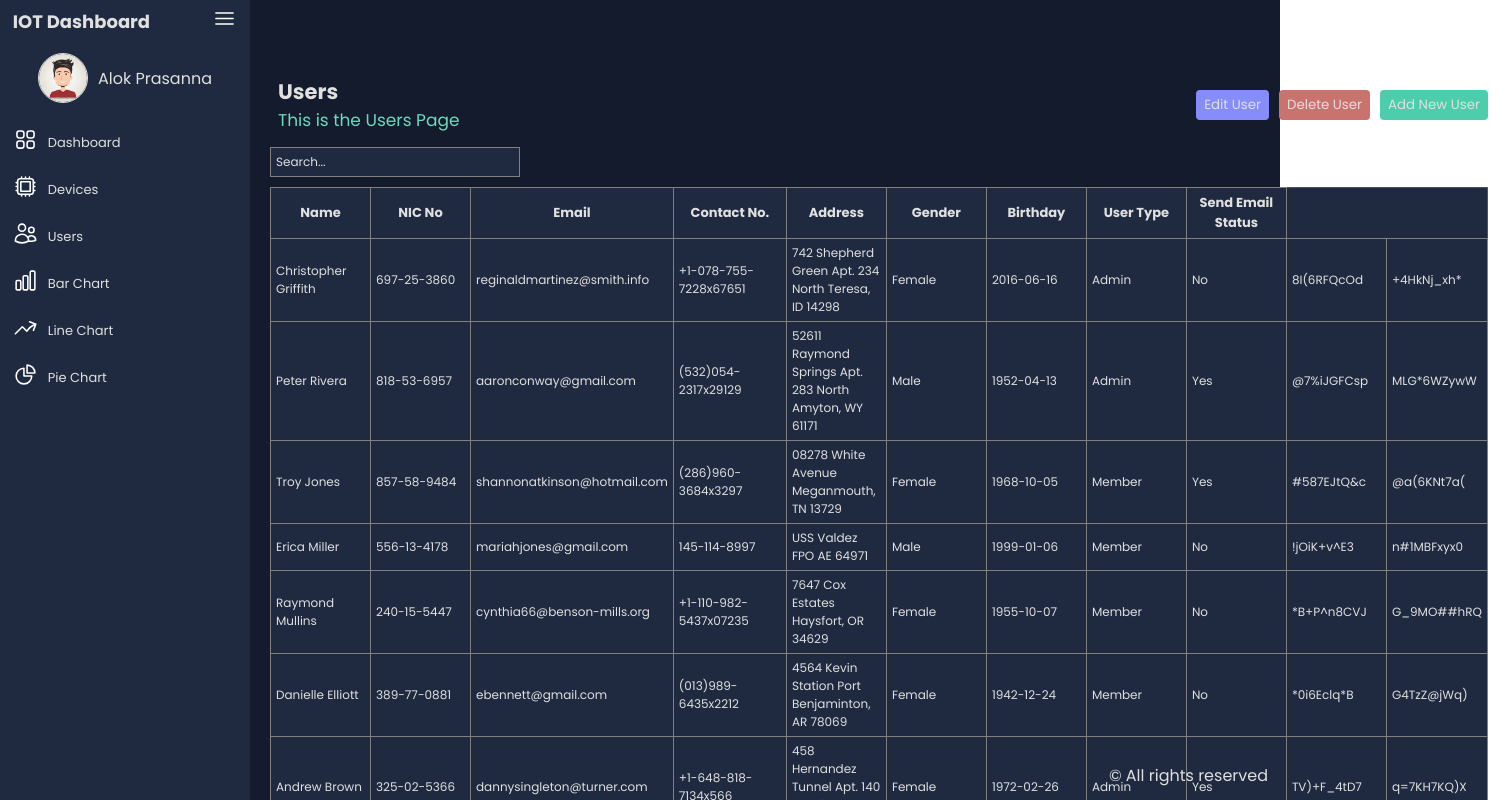
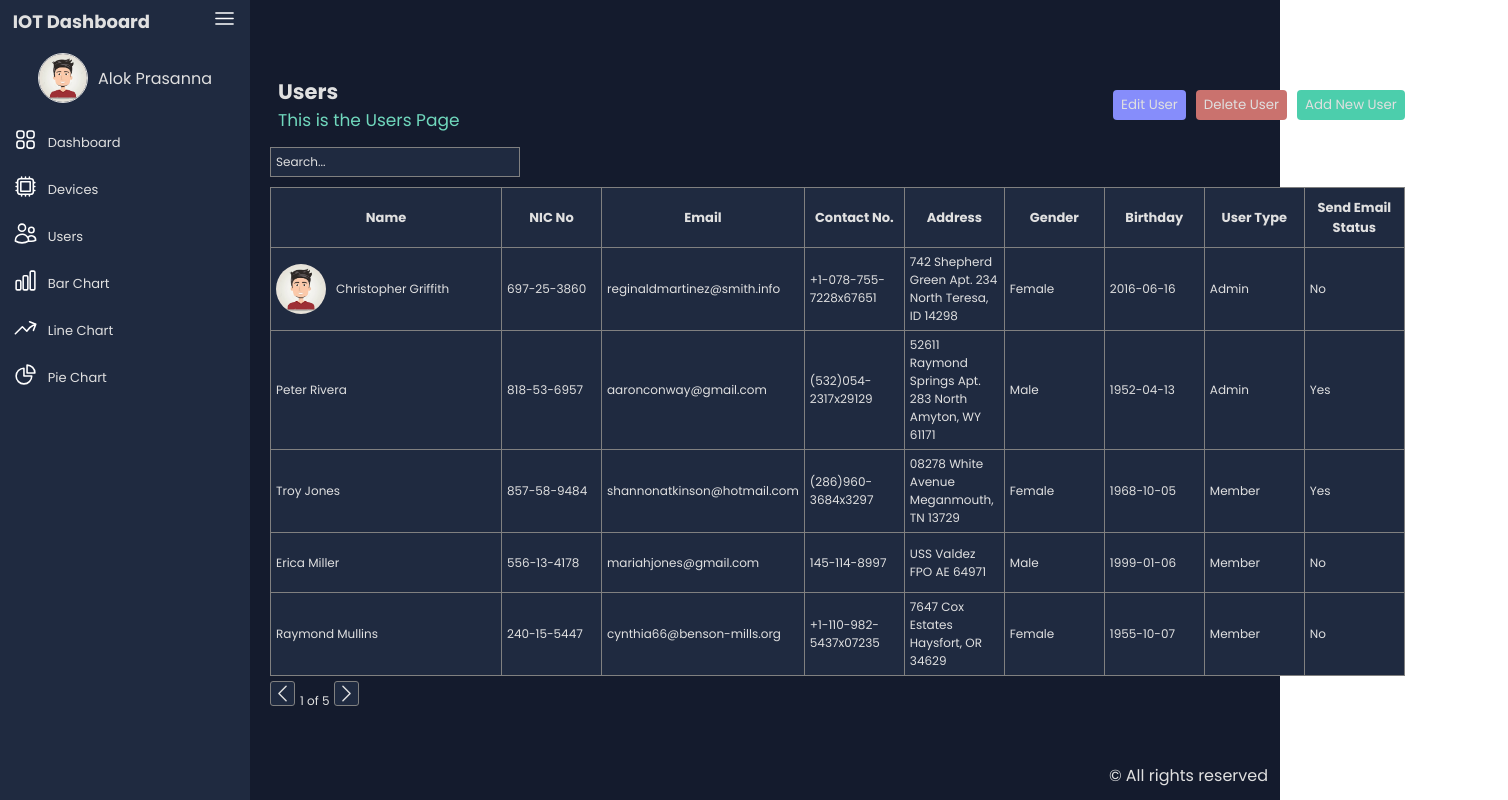
Before and after one commit to AlokPrasanna/IOT_dashboard-frontend, a React (Vite) app: page /users in a window 1280 px wide. Shown: the top 800 px of the page, 1508 px wide, since content can reach past the window. Built offline with nearby package versions, Linux system fonts and the light colour scheme.

Commit message:
Edited Table component

```diff
--- a/src/components/atoms/Table/Table.tsx
+++ b/src/components/atoms/Table/Table.tsx
@@ -37,7 +37,7 @@ const Headers: React.FC<{ columns: Column[], onSort: (accessKey: string) => void
                                             </svg>
                                         )}
                                         onclick={() => handleSortClick(column.accessKey)}
-                                        style={{ cursor: 'pointer' , color:theme === "dark" ? "white" : "black" ,  width:"15px" , background:"none" , border:"none" , marginLeft: "10px"  }}
+                                        style={{ cursor: 'pointer', color: theme === "dark" ? "white" : "black", width: "15px", background: "none", border: "none", marginLeft: "10px" }}
                                     />
                                 ) : (
                                     <Icon
@@ -47,7 +47,7 @@ const Headers: React.FC<{ columns: Column[], onSort: (accessKey: string) => void
                                             </svg>
                                         )}
                                         onclick={() => handleSortClick(column.accessKey)}
-                                        style={{ cursor: 'pointer' , color:theme === "dark" ? "white" : "black" ,  width:"15px" , background:"none" , border:"none", marginLeft: "10px"  }}
+                                        style={{ cursor: 'pointer', color: theme === "dark" ? "white" : "black", width: "15px", background: "none", border: "none", marginLeft: "10px" }}
                                     />
                                 )
                             )}
@@ -59,7 +59,14 @@ const Headers: React.FC<{ columns: Column[], onSort: (accessKey: string) => void
     );
 }
 
-const SortingData: React.FC<{ data: Record<string, any>[], sortBy: string, sortOrder: 'asc' | 'desc' ,onRowClick: (rowData: Record<string, any> , rowIndex: number ) => void, selectedRowIndex: number | null  }> = ({ data, sortBy, sortOrder , onRowClick , selectedRowIndex }) => {
+const SortingData: React.FC<{
+    data: Record<string, any>[],
+    sortBy: string,
+    sortOrder: 'asc' | 'desc',
+    onRowClick: (rowData: Record<string, any>, rowIndex: number) => void,
+    selectedRowIndex: number | null,
+    columns: Column[]
+}> = ({ data, sortBy, sortOrder, onRowClick, selectedRowIndex, columns }) => {
     const sortedData = [...data];
 
     sortedData.sort((a, b) => {
@@ -80,23 +87,40 @@ const SortingData: React.FC<{ data: Record<string, any>[], sortBy: string, sortO
     return (
         <tbody>
             {sortedData.length > 0 ? sortedData.map((row, rowIndex) => (
-                <tr className={`table-tr ${selectedRowIndex === rowIndex ? 'selected-row' : ''}`} key={rowIndex} onClick={() => onRowClick(row , rowIndex)}>
-                    {Object.values(row).map((value, colIndex) => (
-                        <td className='table-cell table-td' key={colIndex}>{value}</td>
-                    ))}
+                <tr
+                    className={`table-tr ${selectedRowIndex === rowIndex ? 'selected-row' : ''}`}
+                    key={rowIndex}
+                    onClick={() => onRowClick(row, rowIndex)}
+                >
+                    {columns.map((column, colIndex) => {
+                        const cellContent = row[column.accessKey];
+                        return (
+                            <td className='table-cell table-td' key={colIndex}>
+                                {column.accessKey === 'fullName' ? (
+                                    <span className='' style={{display:"flex", alignItems:"center" , width:`${column.accessKey === "fullName"?"220px":"auto"}`}} dangerouslySetInnerHTML={{ __html: cellContent.replace(/<img/g, '<img class="table-img"') }} />
+                                ) : (
+                                    cellContent
+                                )}
+                            </td>
+                        );
+                    })}
                 </tr>
-            )): <td className='not-data table-tr'>Data Not Found!</td>}
+            )) : (
+                <tr>
+                    <td className='not-data table-tr' colSpan={columns.length}>Data Not Found!</td>
+                </tr>
+            )}
         </tbody>
     );
 }
 
-const Table: React.FC<TableDataProps> = ({ columns, data , onRowSelect }) => {
+const Table: React.FC<TableDataProps> = ({ columns, data, onRowSelect }) => {
     const { colors } = useTheme();
     const [sortBy, setSortBy] = useState<string>('');
     const [sortOrder, setSortOrder] = useState<'asc' | 'desc'>('asc');
     const [searchTerm, setSearchTerm] = useState<string>('');
     const [currentPage, setCurrentPage] = useState<number>(1);
-    const [itemsPerPage, setItemsPerPage] = useState<number>(10);
+    const [itemsPerPage, setItemsPerPage] = useState<number>(5);
     const [selectedRowIndex, setSelectedRowIndex] = useState<number | null>(null);
 
     const handleSort = (accessKey: string) => {
@@ -149,8 +173,8 @@ const Table: React.FC<TableDataProps> = ({ columns, data , onRowSelect }) => {
     }
 
     return (
-        <div style={{overflowX:"auto"}}>
-            <div style={{marginBottom:"4px" , marginTop:"10px"}}>
+        <div style={{ overflowX: "auto" }}>
+            <div style={{ marginBottom: "4px", marginTop: "10px" }}>
                 <input
                     type="text"
                     placeholder="Search..."
@@ -161,23 +185,19 @@ const Table: React.FC<TableDataProps> = ({ columns, data , onRowSelect }) => {
             </div>
             <table className='table'>
                 <Headers columns={columns} onSort={handleSort} sortBy={sortBy} sortOrder={sortOrder} />
-                <SortingData data={currentData} sortBy={sortBy} sortOrder={sortOrder} onRowClick={handleRowClick} selectedRowIndex={selectedRowIndex}/>
+                <SortingData data={currentData} sortBy={sortBy} sortOrder={sortOrder} onRowClick={handleRowClick} selectedRowIndex={selectedRowIndex} columns={columns} />
             </table>
             <div>
                 <button onClick={prevPage} disabled={currentPage === 1} className="pagination-btn">
-                        {
                     <svg xmlns="http://www.w3.org/2000/svg" viewBox="0 0 24 24" fill="currentColor" className="size-6">
                         <path fill-rule="evenodd" d="M7.72 12.53a.75.75 0 0 1 0-1.06l7.5-7.5a.75.75 0 1 1 1.06 1.06L9.31 12l6.97 6.97a.75.75 0 1 1-1.06 1.06l-7.5-7.5Z" clip-rule="evenodd" />
                     </svg>
-                        }
                 </button>
                 <span className="pagination-text">{currentPage} of {totalPages}</span>
                 <button onClick={nextPage} disabled={currentPage === totalPages} className="pagination-btn">
-                       {
                     <svg xmlns="http://www.w3.org/2000/svg" viewBox="0 0 24 24" fill="currentColor" className="size-6">
                         <path fill-rule="evenodd" d="M16.28 11.47a.75.75 0 0 1 0 1.06l-7.5 7.5a.75.75 0 0 1-1.06-1.06L14.69 12 7.72 5.03a.75.75 0 0 1 1.06-1.06l7.5 7.5Z" clip-rule="evenodd" />
                     </svg>
-                       }
                 </button>
             </div>
         </div>
--- a/src/components/atoms/Table/table.scss
+++ b/src/components/atoms/Table/table.scss
@@ -28,6 +28,7 @@
 }
 
 .table-cell{
+    height: 60px;
     padding: 5px 8px;
     border:  1px solid gray;
     min-width: 100px;
@@ -37,6 +38,14 @@
     padding: 5px 5px;
     font-size: 12px;
     text-align: left;
+}
+
+.table-img {
+    width: 50px;
+    height: 50px;
+    border-radius: 50%;
+    object-fit: cover;
+    margin-right: 10px;
 }
 
 .table-search{
--- a/src/pages/Users/Users.tsx
+++ b/src/pages/Users/Users.tsx
@@ -1,4 +1,4 @@
-import React, { useState } from 'react';
+import React, { useState , useEffect } from 'react';
 import { PageTitle  } from '../../components/molecules';
 import "./users.scss";
 import { useTheme } from '../../context/Theme/ThemeContext';
@@ -64,7 +64,7 @@ const Users: React.FC<UsersProps> = ({isCollapsed}) => {
 
   const handleRowSelect = (rowData: Record<string, any>) => {
     setSelectedRow(rowData);
-    //console.log('Selected Row Data:', selectedRow?.fullName);
+    console.log('Selected Row Data:', selectedRow);
   };
 
   const handleEditeButton = () => {
@@ -74,6 +74,12 @@ const Users: React.FC<UsersProps> = ({isCollapsed}) => {
     }
     setShowEditPopup(true);
   }
+
+  useEffect(() => {
+    if (selectedRow !== null) {
+        console.log('Selected Row Data:', selectedRow);
+    }
+}, [selectedRow]);
 
   if (colors) {
     document.documentElement.style.setProperty('--btn-bg', colors.greenAccent[500]);
@@ -103,7 +109,7 @@ const Users: React.FC<UsersProps> = ({isCollapsed}) => {
 
   let data = [
     {
-        "fullName": "Christopher Griffith",
+        "fullName": '<img src="/user.jpg" alt="User" /> Christopher Griffith',
         "nic": "697-25-3860",
         "email": "reginaldmartinez@smith.info",
         "phoneNumber": "+1-078-755-7228x67651",
@@ -418,7 +424,7 @@ const Users: React.FC<UsersProps> = ({isCollapsed}) => {
   const handleCancelButton = () => {
     setAddUser(false);
     setShowEditPopup(false);
-    setSelectedRow(null);
+    //setSelectedRow(null);
   }
 
   const handleClearButton = () => {
```
Lines whose indentation alone changed are shown as unchanged.
